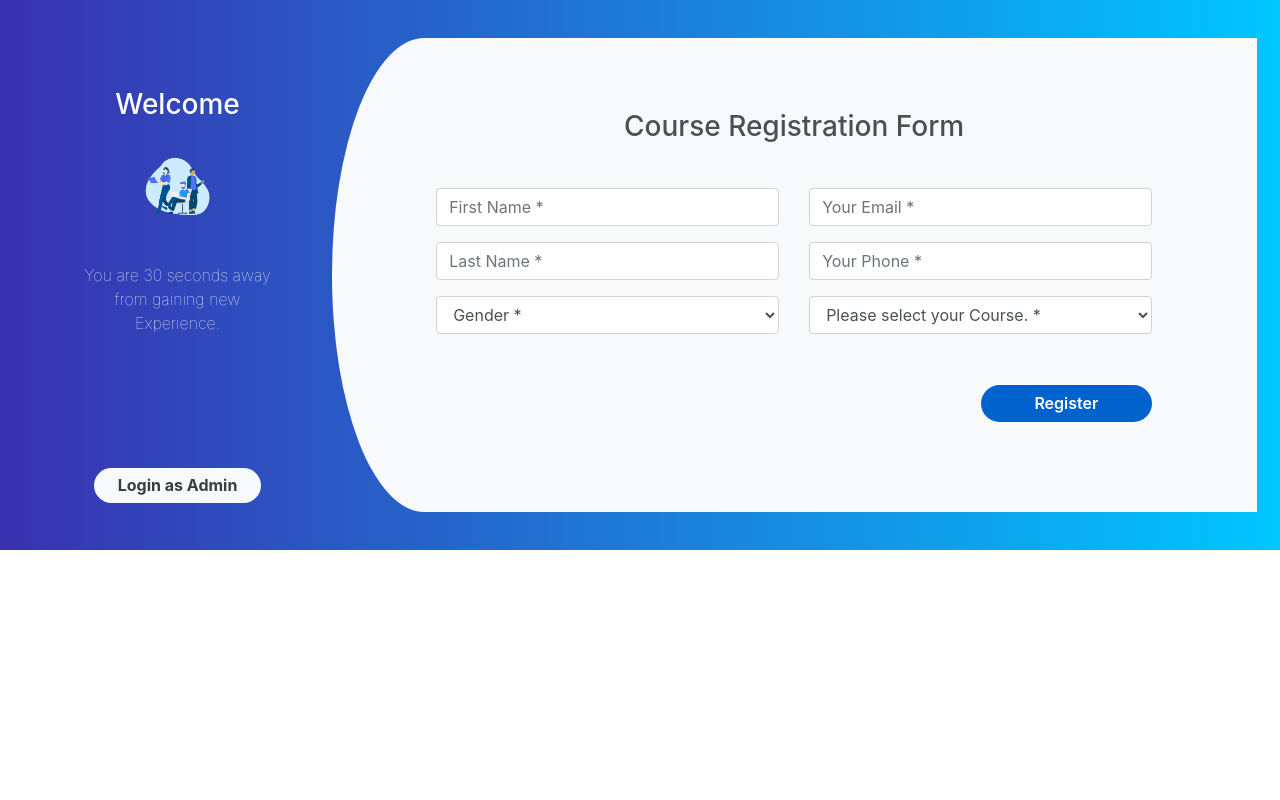
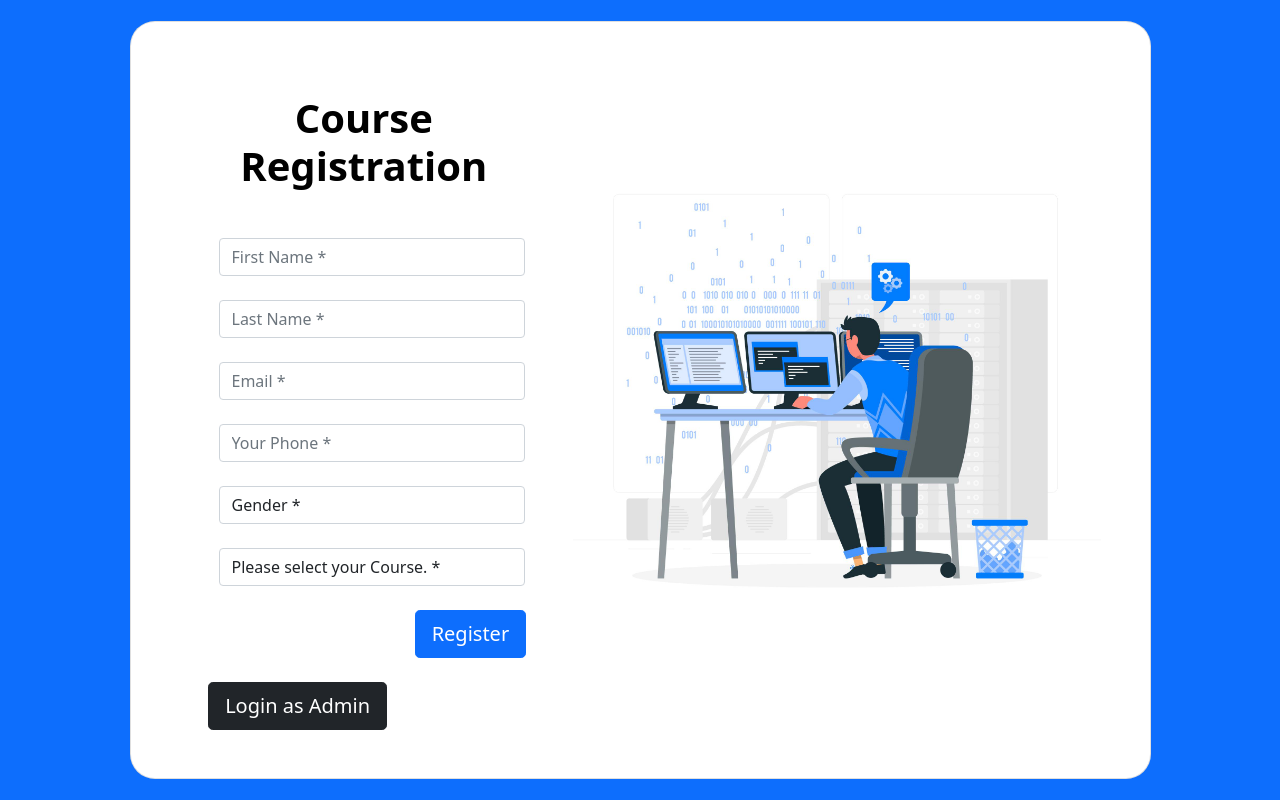
Before and after one commit to apoorvaron/Course_Registration, a PHP site: page /user.php in a window 1280 px wide. Run offline with PHP 8.4, Linux system fonts and the light colour scheme; a user stored in the database is signed in; some libraries are stand-ins or nearby versions.

Commit message:
changed user form UI

```diff
--- a/user.php
+++ b/user.php
@@ -1,16 +1,20 @@
 <!DOCTYPE html>
 <html lang="en">
   <head>
-    <meta charset="UTF-8">
-    <meta http-equiv="X-UA-Compatible" content="IE=edge">
-    <meta name="viewport" content="width=device-width, initial-scale=1.0">
+    <meta charset="UTF-8" />
+    <meta http-equiv="X-UA-Compatible" content="IE=edge" />
+    <meta name="viewport" content="width=device-width, initial-scale=1.0" />
     <title>Document</title>
+    <link
+      rel="stylesheet"
+      href="https://cdn.jsdelivr.net/npm/bootstrap@5.1.3/dist/css/bootstrap.min.css"
+      integrity="sha384-1BmE4kWBq78iYhFldvKuhfTAU6auU8tT94WrHftjDbrCEXSU1oBoqyl2QvZ6jIW3"
+      crossorigin="anonymous"
+    />
   </head>
-<body>
-<link href="//maxcdn.bootstrapcdn.com/bootstrap/4.1.1/css/bootstrap.min.css" rel="stylesheet" id="bootstrap-css">
+<body style="background-color: #0d6efd">
 <script src="//maxcdn.bootstrapcdn.com/bootstrap/4.1.1/js/bootstrap.min.js"></script>
 <script src="//cdnjs.cloudflare.com/ajax/libs/jquery/3.2.1/jquery.min.js"></script>
-<link href="./assets/css/user.css" rel="stylesheet" id="bootstrap-css">
 
 <!------ Include the above in your HEAD tag ---------->
 <script>
@@ -27,8 +31,8 @@
     }
 
     function submit_reg(){
-        // console.log(gender);
-        // console.log(course);
+        console.log(gender);
+        console.log(course);
         var formData = new FormData();
         formData.append('fName',  $("#fName").val());
         formData.append('lName', $("#lName").val());
@@ -75,64 +79,146 @@
 
     }
 </script>
-<div class="container register">
-                <div class="row">
-                    <div class="col-md-3 register-left">
-                        <h3>Welcome</h3>
-                        <img src="./assets/images/login-page-img.png" alt="">
-                        <p>You are 30 seconds away from gaining new Experience.</p>
-                        <input type="button" class="" name="submit" onclick="loginAdmin()" value="Login as Admin"/>
-                        <!-- <input type="submit" name="" value="Login"/><br/> -->
+<section class="vh-100" style="background-color: #0d6efd">
+      <div class="container h-100">
+        <div class="row d-flex justify-content-center align-items-center h-100">
+          <div class="col-lg-12 col-xl-11">
+            <div class="card text-black" style="border-radius: 25px">
+              <div class="card-body p-md-5">
+                <div class="row justify-content-center">
+                  <div class="col-md-10 col-lg-6 col-xl-5 order-2 order-lg-1">
+                    <p class="text-center h1 fw-bold mb-5 mx-1 mx-md-4 mt-4">
+                      Course Registration
+                    </p>
+
+                    <form class="mx-1 mx-md-4" method="POST">
+                      <div class="d-flex flex-row align-items-center mb-4">
+                        <i class="fas fa-user fa-lg me-3 fa-fw"></i>
+                        <div class="form-outline flex-fill mb-0">
+                          <input
+                            type="text"
+                            id="fName"
+                            class="form-control"
+                            placeholder="First Name *"
+                            required
+                          />
                         </div>
-                    <div class="col-md-9 register-right">
-                        <div class="tab-content" id="myTabContent">
-                            <div class="tab-pane fade show active" id="home" role="tabpanel" aria-labelledby="home-tab">
-                                <h3 class="register-heading">Course Registration Form </h3>
-                                <form method="POST">
-                                    <div class="row register-form">
-                                        <div class="col-md-6">
-                                            <div class="form-group">
-                                                <input type="text" class="form-control" id="fName" placeholder="First Name *" value="" required/>
-                                            </div>
-                                            <div class="form-group">
-                                                <input type="text" class="form-control" id="lName" placeholder="Last Name *" value="" required />
                       </div>
 
+                      <div class="d-flex flex-row align-items-center mb-4">
+                        <i class="fas fa-envelope fa-lg me-3 fa-fw"></i>
+                        <div class="form-outline flex-fill mb-0">
+                          <input
+                            type="text"
+                            id="lName"
+                            class="form-control"
+                            placeholder="Last Name *"
+                            required
+                          />
+                        </div>
+                      </div>
+
+                      <div class="d-flex flex-row align-items-center mb-4">
+                        <i class="fas fa-envelope fa-lg me-3 fa-fw"></i>
+                        <div class="form-outline flex-fill mb-0">
+                          <input
+                            type="email"
+                            id="email"
+                            class="form-control"
+                            placeholder="Email *"
+                            required
+                          />
+                        </div>
+                      </div>
+
+                      <div class="d-flex flex-row align-items-center mb-4">
+                        <i class="fas fa-lock fa-lg me-3 fa-fw"></i>
+                        <div class="form-outline flex-fill mb-0">
                             <div class="form-group">
-                                                <select class="form-control" id="gender" onchange="changeDDGender()" required>
-                                                    <option class="hidden"  selected disabled>Gender *</option>
+                                <input
+                                    type="text"
+                                    minlength="10"
+                                    maxlength="10"
+                                    id="phone"
+                                    name="txtEmpPhone"
+                                    class="form-control"
+                                    placeholder="Your Phone *"
+                                    value=""
+                                    required
+                                />
+                            </div>
+                        </div>
+                      </div>
+
+                      <div class="d-flex flex-row align-items-center mb-4">
+                        <i class="fas fa-key fa-lg me-3 fa-fw"></i>
+                        <div class="form-outline flex-fill mb-0">
+                          <div class="form-group">
+                            <select
+                              class="form-control"
+                              id="gender"
+                              onchange="changeDDGender()"
+                              required
+                            >
+                              <option class="hidden" selected disabled>
+                                Gender *
+                              </option>
                               <option>Male</option>
                               <option>Female</option>
                               <option>Other</option>
                             </select>
                           </div>
+                        </div>
+                      </div>
 
-                                        </div>
-                                        <div class="col-md-6">
+                      <div class="d-flex flex-row align-items-center mb-4">
+                        <i class="fas fa-key fa-lg me-3 fa-fw"></i>
+                        <div class="form-outline flex-fill mb-0">
                           <div class="form-group">
-                                                <input type="email" class="form-control" id="email" placeholder="Your Email *" value="" required/>
-                                            </div>
-                                            <div class="form-group">
-                                                <input type="text" minlength="10" maxlength="10" id="phone" name="txtEmpPhone" class="form-control" placeholder="Your Phone *" value="" required/>
-                                            </div>
-                                            <div class="form-group">
-                                                <select class="form-control" id="course" onchange="changeDDCourse()" required>
-                                                    <option class="hidden"  selected disabled>Please select your Course. *</option>
+                            <select
+                              class="form-control"
+
+                              id="course"
+                              onchange="changeDDCourse()"
+                              required
+                            >
+                              <option class="hidden" selected disabled>
+                                Please select your Course. *
+                              </option>
                               <option>Web Development</option>
                               <option>App Development</option>
                               <option>Graphic Designing</option>
                             </select>
                           </div>
-
-                                            <input type="button" class="btnRegister" name="submit" onclick="submit_reg()" value="Register"/>
                         </div>
                       </div>
+
+                      <div
+                        class="d-flex justify-content-center mx-4 mb-3 mb-lg-4" style="float:right;    "
+                      >
+                        <input type="button" name="submit" class="btn btn-primary btn-lg" style=" margin-left: 45%;"                       onclick="submit_reg()"    value="Register"/>
+                      </div>
                     </form>
+                    <button type="button" class="btn btn-dark btn-lg" style="margin-left: 8%;" onclick="loginAdmin()">
+                      Login as Admin
+                    </button>
+                  </div>
+                  <div
+                    class="col-md-10 col-lg-6 col-xl-7 d-flex align-items-center order-1 order-lg-2"
+                  >
+                    <img
+                      src="./assets/images/reg-img.jpg"
+                      class="img-fluid"
+                      alt="Sample image"
+                    />
                   </div>
                 </div>
               </div>
             </div>
+          </div>
+        </div>
+      </div>
+    </section>
 
-            </div>
 </body>
 </html>
```
Also changed, not shown: assets/images/reg-img.jpg (added). Lines whose indentation alone changed are shown as unchanged.
